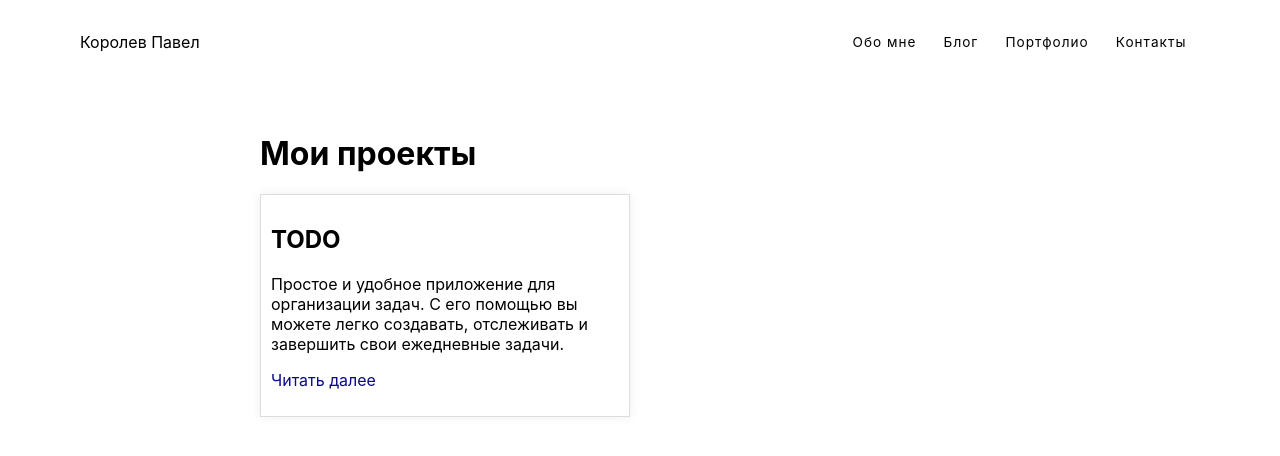
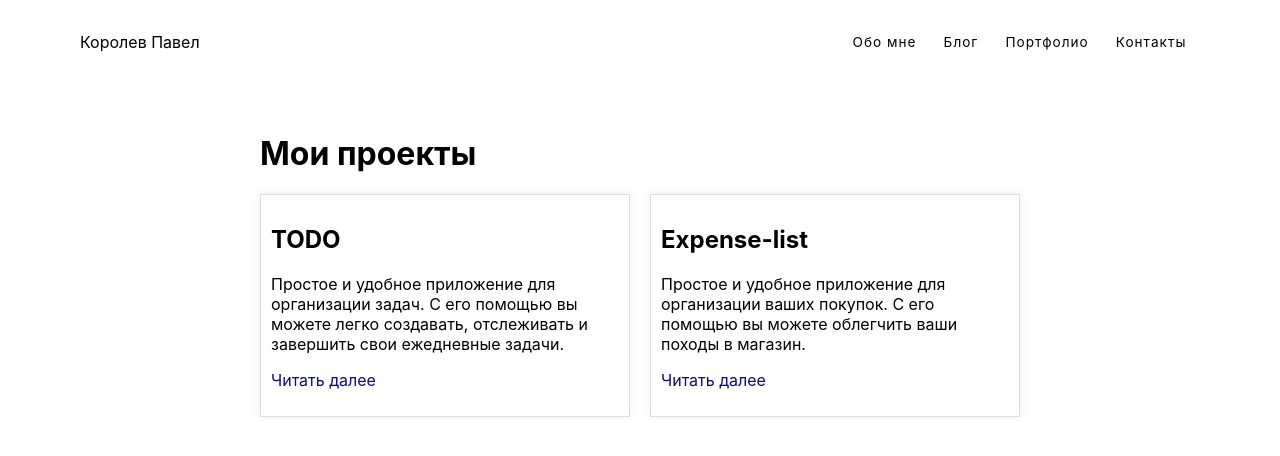
Before and after one commit to DOLBOLESCH/gitdntwrk, a SvelteKit app: page /project in a window 1280 px wide. Shown: the top 456 px of the page. Built offline with nearby package versions, Linux system fonts and the light colour scheme.

Commit message:
added second proj in routes

```diff
--- a/src/routes/project/routes.js
+++ b/src/routes/project/routes.js
@@ -3,5 +3,11 @@ export const routes = [
     id:1,
     title: 'TODO',
     body: 'Простое и удобное приложение для организации задач. С его помощью вы можете легко создавать, отслеживать и завершить свои ежедневные задачи.'
-    }
+    },
+
+    {
+    id:2,
+    title:'Expense-list',
+    body: 'Простое и удобное приложение для организации ваших покупок. С его помощью вы можете облегчить ваши походы в магазин.'
+    },
 ]
```
